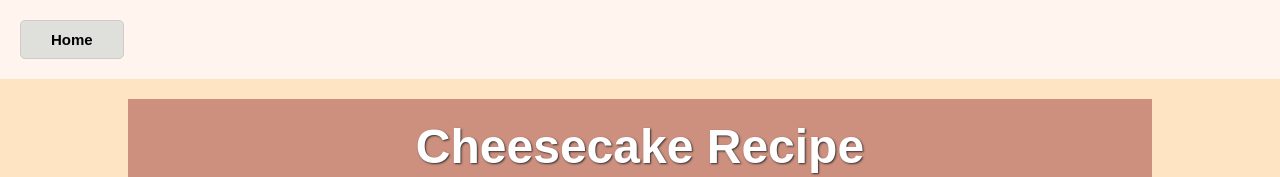
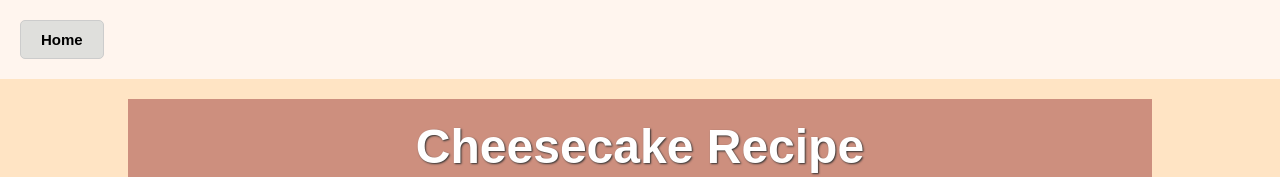
Before and after one commit to Navyachhokar/odin-recipes, a plain HTML site: page recipes/cheesecake.html in a window 1280 px wide. Shown: the top 177 px of the page. Drawn offline with Linux system fonts and the light colour scheme.

Commit message:
Fix styling in recipeOne.css

```diff
--- a/recipes/cheesecake.html
+++ b/recipes/cheesecake.html
@@ -8,7 +8,7 @@
 </head>
 <body>
     <nav class="nav">
-         <button><a href="../index.html">Home</a></button>
+         <button><a href="../index.html"></a>Home</button>
     </nav>
 
 
--- a/styles/recipeOne.css
+++ b/styles/recipeOne.css
@@ -26,12 +26,13 @@ nav button{
     cursor: pointer;
     border-radius: 5px;
 }
-nav a{
-    text-decoration: none;
-    color: black;
-    /* font-weight: bold; */
-    padding: 10px;
+
+nav button:hover{
+    color:white;
+    background-color: grey;
+    transition: 0.3s;
 }
+
 .container1{
     text-align: center;
     background-color: rgb(230, 208, 180);
```
